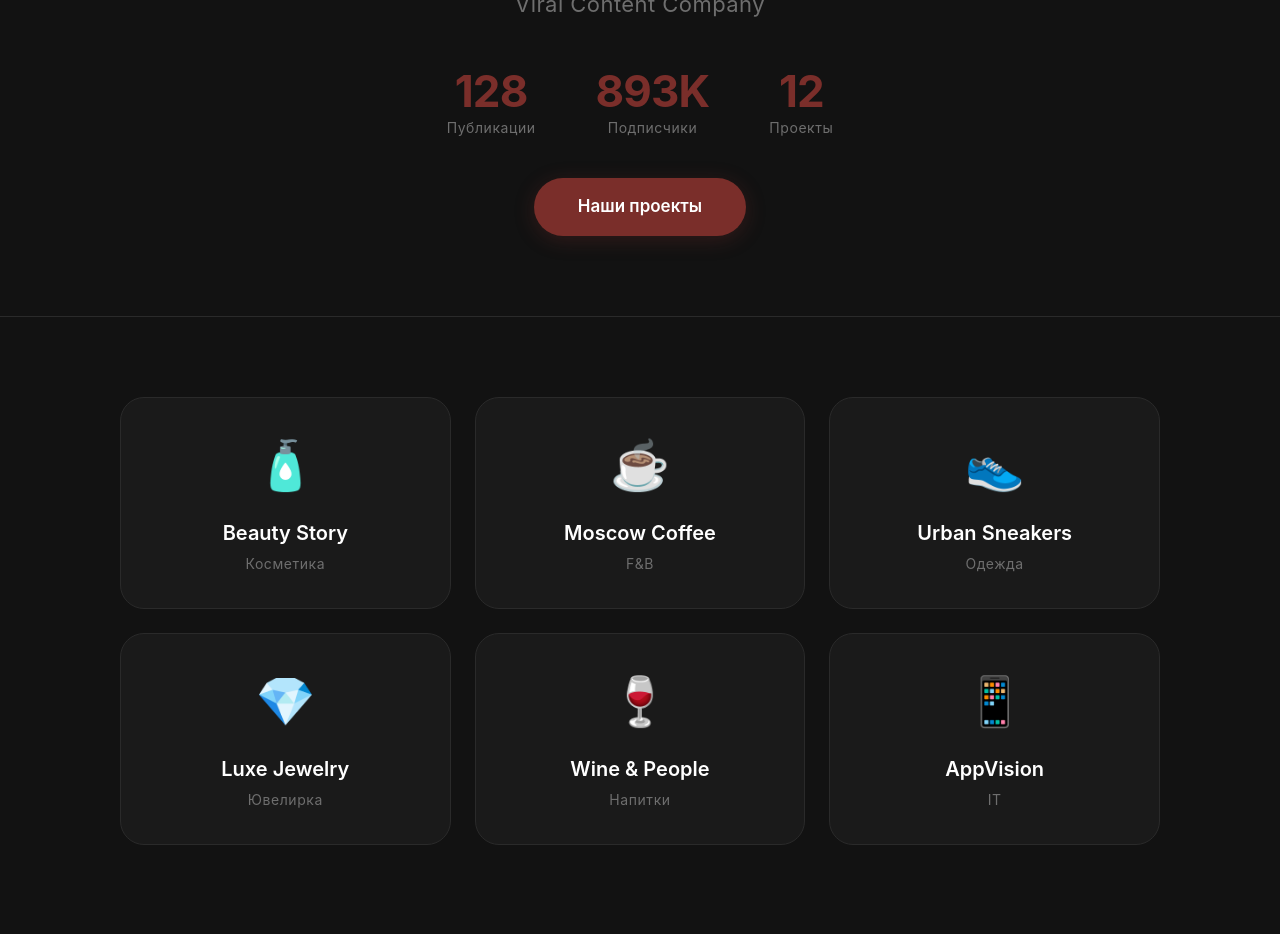
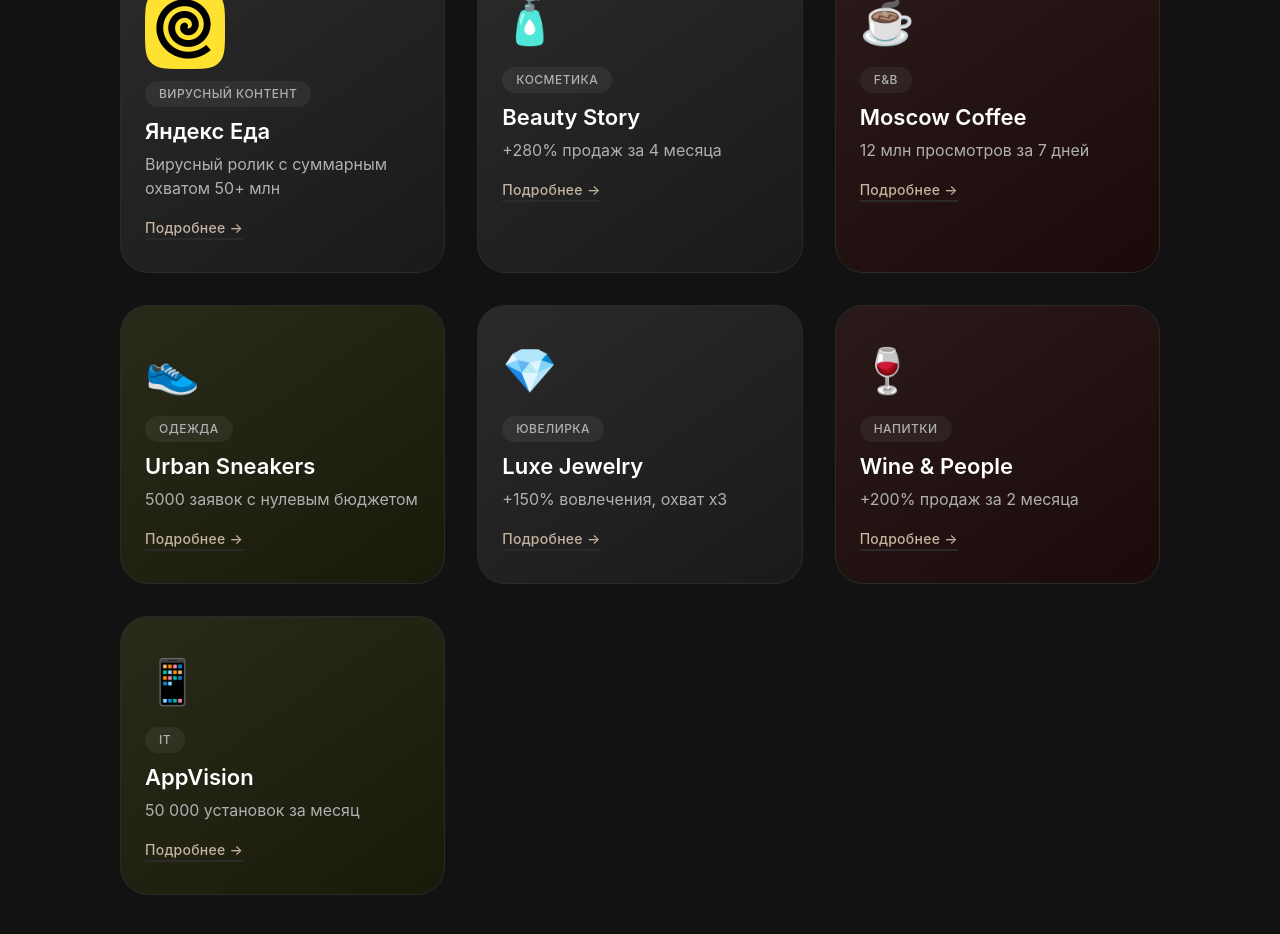
Before and after one commit to blyashka1-web/bar-agency, a Next.js app: page /cases in a window 1280 px wide. Shown: the part 400-1334 px from the top of the page. Built offline with nearby package versions, Linux system fonts and the light colour scheme.

Commit message:
Вернул прежний стиль карточек в разделе кейсов

```diff
--- a/app/cases/page.tsx
+++ b/app/cases/page.tsx
@@ -1,52 +1,89 @@
 'use client';
 
-export default function Home() {
-  const stats = [
-    { number: '128', label: 'Публикации' },
-    { number: '893K', label: 'Подписчики' },
-    { number: '12', label: 'Проекты' },
+export default function CasesPage() {
+  const cases = [
+    {
+      slug: 'yandex-food',
+      logo: '/cases/yandex-food/logo.png',
+      tag: 'Вирусный контент',
+      title: 'Яндекс Еда',
+      desc: 'Вирусный ролик с суммарным охватом 50+ млн',
+      color: 'haki',
+    },
+    {
+      slug: 'beauty-story',
+      emoji: '🧴',
+      tag: 'Косметика',
+      title: 'Beauty Story',
+      desc: '+280% продаж за 4 месяца',
+      color: 'haki',
+    },
+    {
+      slug: 'moscow-coffee',
+      emoji: '☕',
+      tag: 'F&B',
+      title: 'Moscow Coffee',
+      desc: '12 млн просмотров за 7 дней',
+      color: 'burgundy',
+    },
+    {
+      slug: 'urban-sneakers',
+      emoji: '👟',
+      tag: 'Одежда',
+      title: 'Urban Sneakers',
+      desc: '5000 заявок с нулевым бюджетом',
+      color: 'gold',
+    },
+    {
+      slug: 'luxe-jewelry',
+      emoji: '💎',
+      tag: 'Ювелирка',
+      title: 'Luxe Jewelry',
+      desc: '+150% вовлечения, охват х3',
+      color: 'haki',
+    },
+    {
+      slug: 'wine-people',
+      emoji: '🍷',
+      tag: 'Напитки',
+      title: 'Wine & People',
+      desc: '+200% продаж за 2 месяца',
+      color: 'burgundy',
+    },
+    {
+      slug: 'appvision',
+      emoji: '📱',
+      tag: 'IT',
+      title: 'AppVision',
+      desc: '50 000 установок за месяц',
+      color: 'gold',
+    },
   ];
 
-  const cards = [
-    { id: 1, title: 'Beauty Story', category: 'Косметика', emoji: '🧴' },
-    { id: 2, title: 'Moscow Coffee', category: 'F&B', emoji: '☕' },
-    { id: 3, title: 'Urban Sneakers', category: 'Одежда', emoji: '👟' },
-    { id: 4, title: 'Luxe Jewelry', category: 'Ювелирка', emoji: '💎' },
-    { id: 5, title: 'Wine & People', category: 'Напитки', emoji: '🍷' },
-    { id: 6, title: 'AppVision', category: 'IT', emoji: '📱' },
-  ];
+  const colorMap = {
+    haki: 'linear-gradient(145deg, #2a2a2a, #1a1a1a)',
+    burgundy: 'linear-gradient(145deg, #2a1a1a, #1a0a0a)',
+    gold: 'linear-gradient(145deg, #2a2a1a, #1a1a0a)',
+  };
 
   return (
     <main>
-      {/* HERO */}
-      <section className="hero">
+      <section className="cases-page">
         <div className="container">
-          <span className="tagline">ВИРУСНЫЙ КОНТЕНТ • РЕАЛЬНЫЙ ОХВАТ</span>
-          <h1>BAR AGENCY</h1>
-          <p className="subtitle">Viral Content Company</p>
-
-          <div className="stats">
-            {stats.map((stat, index) => (
-              <div key={index} className="stat-item">
-                <span className="stat-number">{stat.number}</span>
-                <span className="stat-label">{stat.label}</span>
-              </div>
-            ))}
-          </div>
-
-          <a href="/cases" className="btn-primary">Наши проекты</a>
-        </div>
-      </section>
-
-      {/* CARDS */}
-      <section className="cards-section">
-        <div className="container">
-          <div className="cards-grid">
-            {cards.map((card) => (
-              <a href={`/cases/${card.title.toLowerCase().replace(/ /g, '-')}`} key={card.id} className="card-item">
-                <div className="card-emoji">{card.emoji}</div>
-                <h3>{card.title}</h3>
-                <span className="card-category">{card.category}</span>
+          <h1>Кейсы</h1>
+          <p className="subtitle">Все проекты, которыми мы гордимся</p>
+          <div className="cases-grid">
+            {cases.map((c) => (
+              <a href={`/cases/${c.slug}`} key={c.slug} className="case-card" style={{ background: colorMap[c.color as keyof typeof colorMap] }}>
+                {c.logo ? (
+                  <img src={c.logo} alt={c.title} className="case-logo-thumb" />
+                ) : (
+                  <span className="case-emoji">{c.emoji}</span>
+                )}
+                <span className="case-tag">{c.tag}</span>
+                <h3>{c.title}</h3>
+                <p>{c.desc}</p>
+                <span className="case-link">Подробнее →</span>
               </a>
             ))}
           </div>
@@ -60,181 +97,134 @@ export default function Home() {
           box-sizing: border-box;
         }
 
+        body {
+          font-family: -apple-system, BlinkMacSystemFont, 'SF Pro Display', 'SF Pro Text', 'Helvetica Neue', sans-serif;
+          background: #121212;
+          color: #ffffff;
+          -webkit-font-smoothing: antialiased;
+        }
+
         .container {
           max-width: 1100px;
           margin: 0 auto;
           padding: 0 30px;
         }
 
-        /* HERO */
-        .hero {
-          padding: 120px 0 80px;
-          text-align: center;
+        .cases-page {
+          padding: 120px 0 100px;
           background: #121212;
-          border-bottom: 1px solid #2a2a2a;
-        }
-
-        .tagline {
-          display: inline-block;
-          color: #7a2e2a;
-          font-size: 14px;
-          font-weight: 600;
-          letter-spacing: 0.15em;
-          text-transform: uppercase;
-          font-family: -apple-system, BlinkMacSystemFont, 'SF Pro Display', 'Helvetica Neue', sans-serif;
-          margin-bottom: 16px;
-          padding: 6px 20px;
-          border: 1px solid #2a2a2a;
-          border-radius: 40px;
+          min-height: 100vh;
         }
 
         h1 {
-          font-size: clamp(64px, 12vw, 140px);
+          font-size: 64px;
           font-weight: 700;
-          letter-spacing: -0.04em;
+          letter-spacing: -0.03em;
           color: #ffffff;
           font-family: -apple-system, BlinkMacSystemFont, 'SF Pro Display', 'Helvetica Neue', sans-serif;
-          margin: 0;
-          line-height: 1.05;
         }
 
         .subtitle {
-          font-size: 22px;
-          color: #6e6e6e;
-          font-weight: 400;
+          font-size: 20px;
+          color: #b0b0b0;
+          margin-bottom: 48px;
           font-family: -apple-system, BlinkMacSystemFont, 'SF Pro Text', 'Helvetica Neue', sans-serif;
-          margin-top: 8px;
-          letter-spacing: 0.02em;
         }
 
-        .stats {
-          display: flex;
-          justify-content: center;
-          gap: 60px;
-          margin: 48px 0 40px;
+        .cases-grid {
+          display: grid;
+          grid-template-columns: repeat(auto-fit, minmax(260px, 1fr));
+          gap: 32px;
         }
 
-        .stat-item {
-          display: flex;
-          flex-direction: column;
-          align-items: center;
-        }
-
-        .stat-number {
-          font-size: 44px;
-          font-weight: 700;
-          color: #7a2e2a;
-          font-family: -apple-system, BlinkMacSystemFont, 'SF Pro Display', 'Helvetica Neue', sans-serif;
-          letter-spacing: -0.02em;
-          line-height: 1;
-        }
-
-        .stat-label {
-          font-size: 14px;
-          color: #6e6e6e;
-          font-weight: 400;
-          font-family: -apple-system, BlinkMacSystemFont, 'SF Pro Text', 'Helvetica Neue', sans-serif;
-          margin-top: 4px;
-          letter-spacing: 0.04em;
-        }
-
-        .btn-primary {
-          display: inline-block;
-          background: #7a2e2a;
-          color: #fff;
-          padding: 16px 44px;
-          border-radius: 40px;
-          text-decoration: none;
-          font-weight: 600;
-          font-size: 17px;
-          transition: all 0.25s ease;
-          font-family: -apple-system, BlinkMacSystemFont, 'SF Pro Display', 'Helvetica Neue', sans-serif;
-          border: none;
-          cursor: pointer;
-          box-shadow: 0 4px 20px rgba(122, 46, 42, 0.3);
-        }
-
-        .btn-primary:hover {
-          transform: scale(1.02);
-          background: #5a2220;
-          box-shadow: 0 6px 30px rgba(122, 46, 42, 0.4);
-        }
-
-        /* CARDS */
-        .cards-section {
-          padding: 80px 0;
-          background: #121212;
-        }
-
-        .cards-grid {
-          display: grid;
-          grid-template-columns: repeat(3, 1fr);
-          gap: 24px;
-        }
-
-        .card-item {
-          background: #1a1a1a;
-          border-radius: 24px;
+        .case-card {
           padding: 32px 24px;
+          border-radius: 28px;
           border: 1px solid #2a2a2a;
           text-decoration: none;
           color: inherit;
           transition: all 0.3s ease;
-          text-align: center;
           display: block;
         }
 
-        .card-item:hover {
+        .case-card:hover {
           transform: translateY(-6px);
-          border-color: #7a2e2a;
           box-shadow: 0 20px 40px rgba(0,0,0,0.4);
+          border-color: #c4b5a0;
         }
 
-        .card-emoji {
-          font-size: 48px;
-          margin-bottom: 16px;
+        .case-emoji {
+          font-size: 44px;
+          display: block;
+          margin-bottom: 12px;
         }
 
-        .card-item h3 {
-          font-size: 20px;
+        .case-logo-thumb {
+          max-width: 80px;
+          height: auto;
+          margin-bottom: 12px;
+          display: block;
+        }
+
+        .case-tag {
+          display: inline-block;
+          background: rgba(255, 255, 255, 0.06);
+          padding: 4px 14px;
+          border-radius: 40px;
+          font-size: 12px;
+          font-weight: 500;
+          color: #b0b0b0;
+          letter-spacing: 0.04em;
+          text-transform: uppercase;
+          margin-bottom: 8px;
+          font-family: -apple-system, BlinkMacSystemFont, 'SF Pro Display', 'Helvetica Neue', sans-serif;
+        }
+
+        .case-card h3 {
+          font-size: 22px;
           font-weight: 600;
           color: #ffffff;
+          margin-bottom: 4px;
           font-family: -apple-system, BlinkMacSystemFont, 'SF Pro Display', 'Helvetica Neue', sans-serif;
-          margin-bottom: 4px;
         }
 
-        .card-category {
+        .case-card p {
+          font-size: 16px;
+          color: #b0b0b0;
+          margin-bottom: 16px;
+          font-family: -apple-system, BlinkMacSystemFont, 'SF Pro Text', 'Helvetica Neue', sans-serif;
+        }
+
+        .case-link {
+          font-weight: 500;
+          color: #c4b5a0;
+          border-bottom: 2px solid #2a2a2a;
+          padding-bottom: 2px;
+          transition: 0.2s;
+          font-family: -apple-system, BlinkMacSystemFont, 'SF Pro Display', 'Helvetica Neue', sans-serif;
           font-size: 14px;
-          color: #6e6e6e;
-          font-family: -apple-system, BlinkMacSystemFont, 'SF Pro Text', 'Helvetica Neue', sans-serif;
-          letter-spacing: 0.04em;
+          letter-spacing: 0.02em;
+        }
+
+        .case-link:hover {
+          border-bottom-color: #c4b5a0;
         }
 
         @media (max-width: 768px) {
-          .hero {
+          .cases-page {
             padding: 80px 0 60px;
           }
-
           h1 {
-            font-size: 56px;
+            font-size: 40px;
           }
-
-          .stats {
-            gap: 30px;
-            flex-wrap: wrap;
+          .cases-grid {
+            grid-template-columns: 1fr;
           }
-
-          .stat-number {
-            font-size: 32px;
+          .subtitle {
+            font-size: 17px;
           }
-
-          .cards-grid {
-            grid-template-columns: 1fr;
-            gap: 16px;
-          }
-
-          .subtitle {
-            font-size: 18px;
+          .case-logo-thumb {
+            max-width: 60px;
           }
         }
       `}</style>
```
